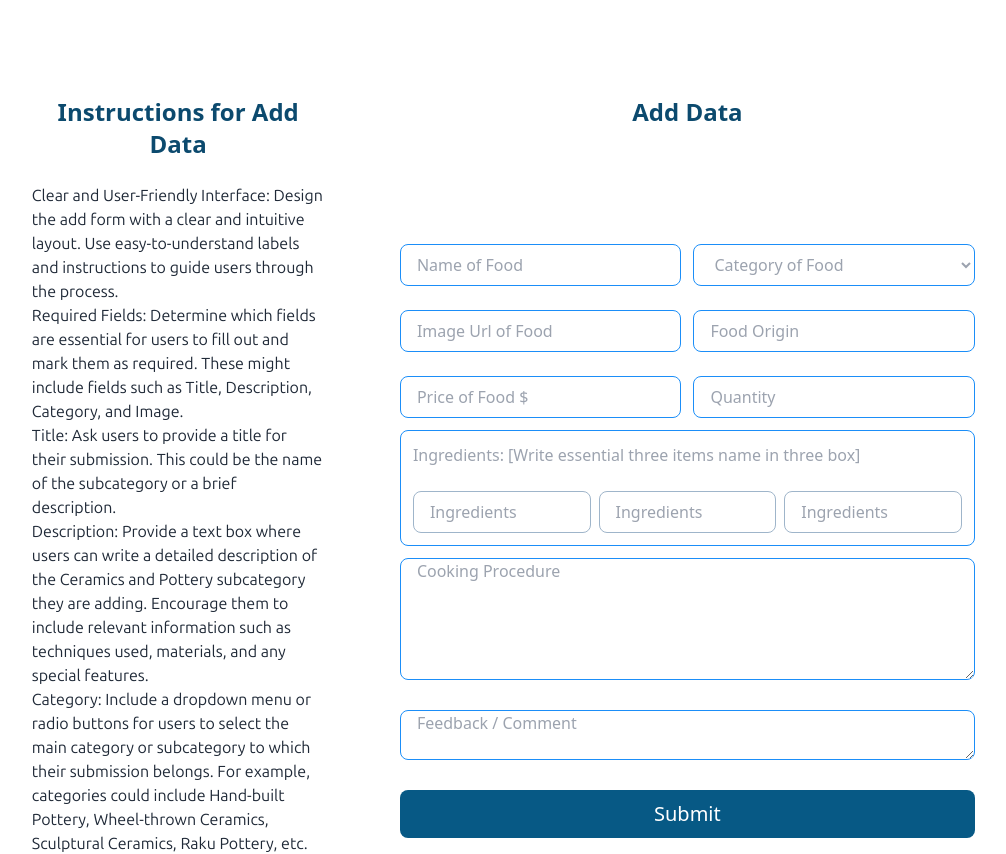
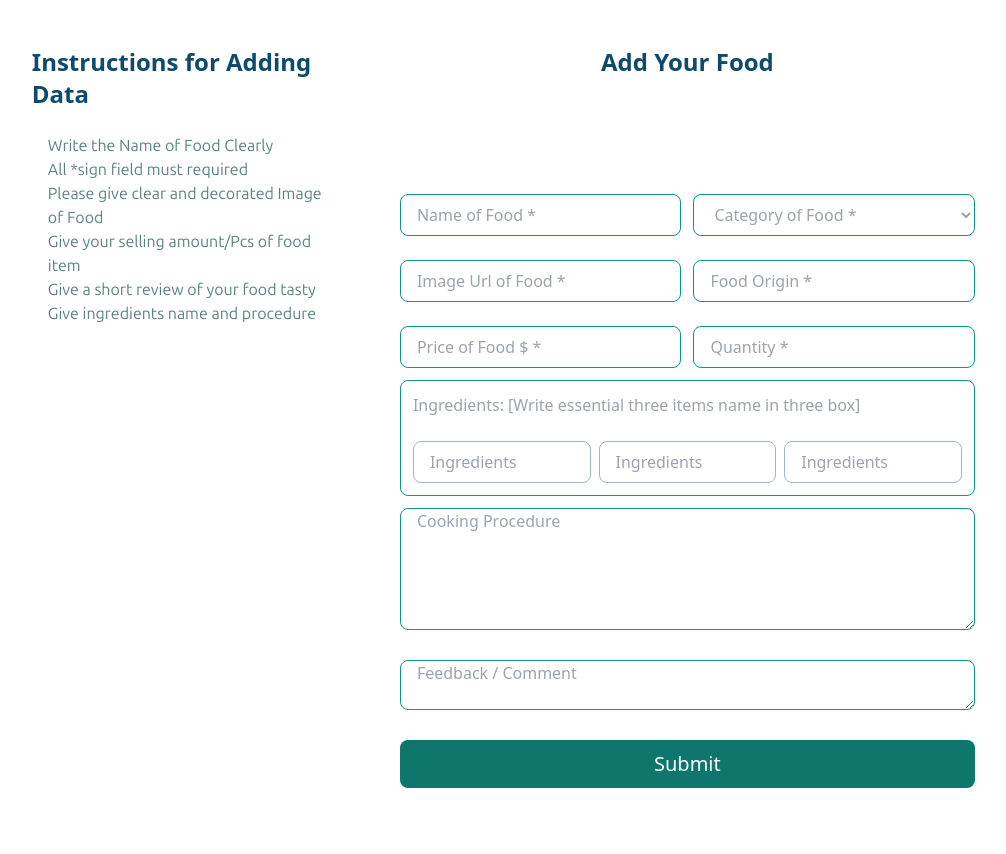
Before and after one commit to aristoxcel/Coolinary-Cafe, a React (Vite) app: page /add-food in a window 1280 px wide. Shown: the part 640-1494 px from the top of the page, without its empty margins (129-1135 px from the left). Built offline with nearby package versions, Linux system fonts and the light colour scheme; no server answers; a web font is replaced by a local one.

Commit message:
Form of Add food has been worked

```diff
--- a/src/pages/AddFood/Form.jsx
+++ b/src/pages/AddFood/Form.jsx
@@ -5,69 +5,109 @@ import { AuthContext } from "../../Providers/AuthProvider"
 function Form() {
     const {user} = useContext(AuthContext)
 
-    const handleSubmitForm=()=>{
+    const handleSubmitForm=async(e)=>{
+      e.preventDefault()
+    const form = e.target
+    const food_name = form.food_name.value
+    const cooker_email = form.cooker_email .value
+    const cooker_name = form.cooker_name.value
+    const cooker_img = user?.photoURL
+    const order_time = new Date()
+    const category = form.category.value
+    const price = parseFloat(form.price.value)
+    const image = form.image.value
+    const country = form.country.value
+    const quantity = parseInt(form.quantity.value)
+    const item1 = form.item1.value
+    const item2 = form.item2.value
+    const item3 = form.item3.value
+    const procedure = form.procedure.value
+    const feedback = form.feedback.value
 
+
+    const FoodData = {
+      food_name,
+      cooker_email,
+      cooker_name,
+      cooker_img,
+      order_time,
+      category,
+      price,
+      image,
+      country,
+      quantity,
+      ingredients:[
+        item1, item2, item3
+      ],
+      procedure,
+      feedback,
+      count: 0,
+    }
+
+    console.table(FoodData)
     }
   return (
-    <div className="mt-72 lg:mt-[600px] py-10 px-4">
-    <div className="w-4/5 flex md:flex-row flex-col justify-between gap-5 mx-auto">
+    <div className="mt-52 lg:mt-[550px] py-10 px-4 md:px-0 lg:px-4">
+    <div className="w-4/5 flex md:flex-row flex-col justify-between gap-5 md:gap-2 lg:gap-5 mx-auto">
       <div className="md:basis-1/3 px-5">
-        <h1 className="text-2xl font-poet font-bold text-sky-900 text-center mb-6 ">Instructions for Add Data</h1>
-        <ul className="text-base text-base-600 font-ubuntu ">
-          <li>Clear and User-Friendly Interface: Design the add form with a clear and intuitive layout. Use easy-to-understand labels and instructions to guide users through the process.</li>
-          <li>Required Fields: Determine which fields are essential for users to fill out and mark them as required. These might include fields such as Title, Description, Category, and Image.</li>
-          <li>Title: Ask users to provide a title for their submission. This could be the name of the subcategory or a brief description.</li>
-          <li>Description: Provide a text box where users can write a detailed description of the Ceramics and Pottery subcategory they are adding. Encourage them to include relevant information such as techniques used, materials, and any special features.</li>
-          <li>Category: Include a dropdown menu or radio buttons for users to select the main category or subcategory to which their submission belongs. For example, categories could include Hand-built Pottery, Wheel-thrown Ceramics, Sculptural Ceramics, Raku Pottery, etc.</li>
-          <li>Image Upload: Allow users to upload images of their Ceramics and Pottery subcategory. Provide clear instructions on accepted file formats and maximum file size. You may want to require at least one image to accompany each submission.</li>
+        <h1 className="text-2xl font-poet font-bold text-sky-900 text-left mb-6 ">Instructions for Adding Data</h1>
+        <ul className="text-base text-teal-900 font-ubuntu opacity-70 pl-4">
+          <li> Write the Name of Food Clearly</li>
+          <li> All *sign field must required</li>
+          <li> Please give clear and decorated Image of Food</li>
+          <li> Give your selling amount/Pcs of food item</li>
+          <li> Give a short review of your food tasty</li>
+          <li> Give ingredients name and procedure</li>
         </ul>
       </div>
 
       <div className="md:basis-3/5 mx-auto text-center">
-        <h1 className="text-2xl font-franklin font-bold text-sky-900 text-center mb-2">Add Data</h1>
+        <h1 className="text-2xl font-poet font-bold text-sky-900 text-center mb-2">Add Your Food</h1>
         <form className="py-8" onSubmit={handleSubmitForm}>
 
                          {/* Adder name and email */}
-   <div className="flex gap-3  p-3 justify-between">
+   <div className="flex gap-3  p-3 justify-between font-ubuntu">
                           <div className="relative w-full rounded-lg ">
                               <input
-                              className="w-full peer bg-transparent px-4 py-2 text-[#1B8EF8] focus:outline-none"
+                              className="font-pacific w-full peer bg-transparent px-4 py-2 text-teal-600 focus:outline-none lowercase"
                               type="text"
                               defaultValue={user?.displayName}
                               disabled
-                              name="adder_name"
+                              name="cooker_name"
                               />
                           </div>
 
                           <div className="relative w-full  rounded-lg">
                             <input
-                            className="w-full peer  bg-transparent px-4 py-2 text-[#1B8EF8] focus:outline-none"
+                            className="font-pacific w-full peer  bg-transparent px-4 py-2 text-teal-600 focus:outline-none"
                             type='email'
-                            name='adder_email'
+                            name='cooker_email'
                             disabled
                             defaultValue={user?.email}
                             />
                         </div>
           </div>
-          {/* Name and price */}
+          {/* Name and category */}
           <div className="flex gap-3  p-3 justify-between">
                   <div className="relative w-full rounded-lg ">
                       <input
-                      className="w-full peer rounded-lg border border-[#1B8EF8] bg-transparent px-4 py-2 text-[#1B8EF8] focus:outline-none"
+                      className="w-full peer rounded-lg border border-teal-600 bg-transparent px-4 py-2 text-[#1B8EF8] focus:outline-none"
                       type="text"
-                      placeholder="Name of Food"
+                      placeholder="Name of Food *"
                       name="food_name"
+                      required
                       />
 
                   </div>
 
                   <div className="relative w-full  rounded-lg">
                       <select
-                      className="w-full peer rounded-lg border border-[#1B8EF8] bg-transparent px-4 py-2 text-gray-400 focus:outline-none"
+                      className="w-full peer rounded-lg border border-teal-600 bg-transparent px-4 py-2 text-gray-400 focus:outline-none"
                       type="text"
-                      placeholder="" name="customize"
+                      placeholder="" name="category"
                       id="navigate_ui_input_33"
-                      ><option disabled selected>Category of Food</option>
+                      required
+                      ><option disabled selected>Category of Food *</option>
                       <option value={'International Cuisine'}>International Cuisine</option>
                       <option value={'Vegan Specialties'}>Vegan Specialties</option>
                       <option value={'Appetizers & Starters'}>Appetizers & Starters</option>
@@ -86,18 +126,20 @@ function Form() {
    <div className="flex gap-3  p-3 justify-between">
                           <div className="relative w-full rounded-lg ">
                               <input
-                              className="w-full peer rounded-lg border border-[#1B8EF8] bg-transparent px-4 py-2 text-[#1B8EF8] focus:outline-none"
-                              type="text"
-                              placeholder="Image Url of Food" name="image"
+                              className="w-full peer rounded-lg border border-teal-600 bg-transparent px-4 py-2 text-[#1B8EF8] focus:outline-none"
+                              type="url"
+                              placeholder="Image Url of Food *" name="image"
+                              required
                               />
                           </div>
 
                           <div className="relative w-full  rounded-lg">
                             <input
-                            className="w-full peer rounded-lg border border-[#1B8EF8] bg-transparent px-4 py-2 text-[#1B8EF8] focus:outline-none"
+                            className="w-full peer rounded-lg border border-teal-600 bg-transparent px-4 py-2 text-[#1B8EF8] focus:outline-none"
                             type="text"
-                            placeholder="Food Origin"
+                            placeholder="Food Origin *"
                             name="country"
+                            required
                             />
                         </div>
           </div>
@@ -107,18 +149,20 @@ function Form() {
    <div className="flex gap-3  p-3 justify-between">
                           <div className="relative w-full rounded-lg ">
                               <input
-                              className="w-full peer rounded-lg border border-[#1B8EF8] bg-transparent px-4 py-2 text-[#1B8EF8] focus:outline-none"
+                              className="w-full peer rounded-lg border border-teal-600 bg-transparent px-4 py-2 text-[#1B8EF8] focus:outline-none"
                               type="number"
-                              placeholder="Price of Food $" name="price"
+                              placeholder="Price of Food $ *" name="price"
+                              required
                               />
                           </div>
 
                           <div className="relative w-full  rounded-lg">
                             <input
-                            className="w-full peer rounded-lg border border-[#1B8EF8] bg-transparent px-4 py-2 text-[#1B8EF8] focus:outline-none"
+                            className="w-full peer rounded-lg border border-teal-600 bg-transparent px-4 py-2 text-[#1B8EF8] focus:outline-none"
                             type="number"
-                            placeholder="Quantity "
+                            placeholder="Quantity *"
                             name="quantity"
+                            required
                             />
                         </div>
           </div>
@@ -126,7 +170,7 @@ function Form() {
 
 
 {/* Ingredients*/}
-       <div className="rounded-lg border border-[#1B8EF8] bg-transparent mx-3">
+       <div className="rounded-lg border border-teal-600 bg-transparent mx-3">
         <h1 className="text-left text-gray-400 p-3">Ingredients:  [Write essential three items name in three box]</h1>
        <div className="flex gap-2  p-3 justify-between">
                   <div className="relative w-full rounded-lg ">
@@ -147,7 +191,7 @@ function Form() {
 <div className="flex gap-3  p-3 justify-between">
                   <div className="relative w-full rounded-lg ">
                       <textarea
-                      className="w-full peer rounded-lg border border-[#1B8EF8] bg-transparent px-4    text-[#1B8EF8] focus:outline-none"
+                      className="w-full peer rounded-lg border border-teal-600 bg-transparent px-4    text-[#1B8EF8] focus:outline-none"
                       rows={5}
                       placeholder="Cooking Procedure" name="procedure"
                       />
@@ -159,7 +203,7 @@ function Form() {
           <div className="flex gap-3  p-3 justify-between">
                   <div className="relative w-full rounded-lg ">
                       <textarea
-                      className="w-full peer rounded-lg border border-[#1B8EF8] bg-transparent px-4 text-[#1B8EF8] focus:outline-none"
+                      className="w-full peer rounded-lg border border-teal-600 bg-transparent px-4 text-[#1B8EF8] focus:outline-none"
                       rows={2}
                       placeholder="Feedback / Comment" name="feedback"
                       />
@@ -168,7 +212,7 @@ function Form() {
           </div>
 
          <div className="p-3">
-         <button type="submit" className=" rounded-lg text-xl w-full h-12 text-white bg-sky-800 overflow-hidden relative z-10 group hover:text-sky-900 duration-700">Submit<span className="bg-sky-900 group-hover:scale-125 scale-0 ease-in-out duration-300 delay-50 size-32 rounded-full absolute mx-auto my-auto inset-0 -z-10"></span><span className="bg-sky-800 group-hover:scale-125 scale-0 ease-in-out duration-300 delay-100 size-28 rounded-full absolute mx-auto my-auto inset-0 -z-10"></span><span className="bg-sky-600 group-hover:scale-125 scale-0 ease-in-out duration-300 delay-200 size-24 rounded-full absolute mx-auto my-auto inset-0 -z-10"></span><span className="bg-sky-500 group-hover:scale-125 scale-0 ease-in-out duration-300 delay-300 size-20 rounded-full absolute mx-auto my-auto inset-0 -z-10"></span><span className="bg-sky-500 group-hover:scale-125 scale-0 ease-in-out duration-300 delay-[400ms] size-16 rounded-full absolute mx-auto my-auto inset-0 -z-10"></span></button>
+         <button type="submit" className=" rounded-lg text-xl w-full h-12 text-white bg-teal-700 overflow-hidden relative z-10 group hover:text-teal-900 duration-700">Submit<span className="bg-teal-600 group-hover:scale-125 scale-0 ease-in-out duration-300 delay-50 size-[3/4] rounded-full absolute mx-auto my-auto inset-0 -z-10"></span><span className="bg-teal-500 group-hover:scale-125 scale-0 ease-in-out duration-300 delay-100 size-72 rounded-full absolute mx-auto my-auto inset-0 -z-10"></span><span className="bg-teal-400 group-hover:scale-125 scale-0 ease-in-out duration-300 delay-200 size-52 rounded-full absolute mx-auto my-auto inset-0 -z-10"></span><span className="bg-teal-300 group-hover:scale-125 scale-0 ease-in-out duration-300 delay-300 size-36 rounded-full absolute mx-auto my-auto inset-0 -z-10"></span><span className="bg-teal-100 group-hover:scale-125 scale-0 ease-in-out duration-300 delay-[400ms] size-28 rounded-full absolute mx-auto my-auto inset-0 -z-10"></span></button>
          </div>
         </form>
       </div>
```
